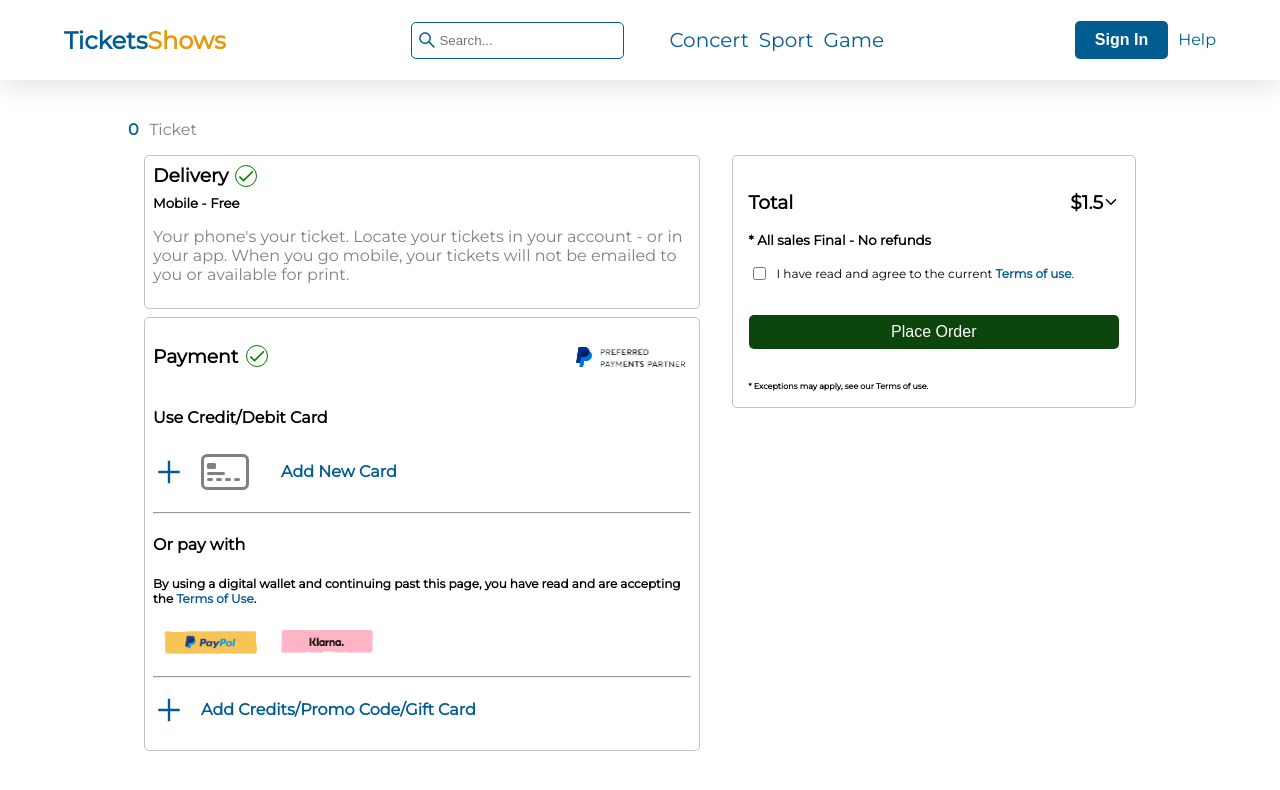
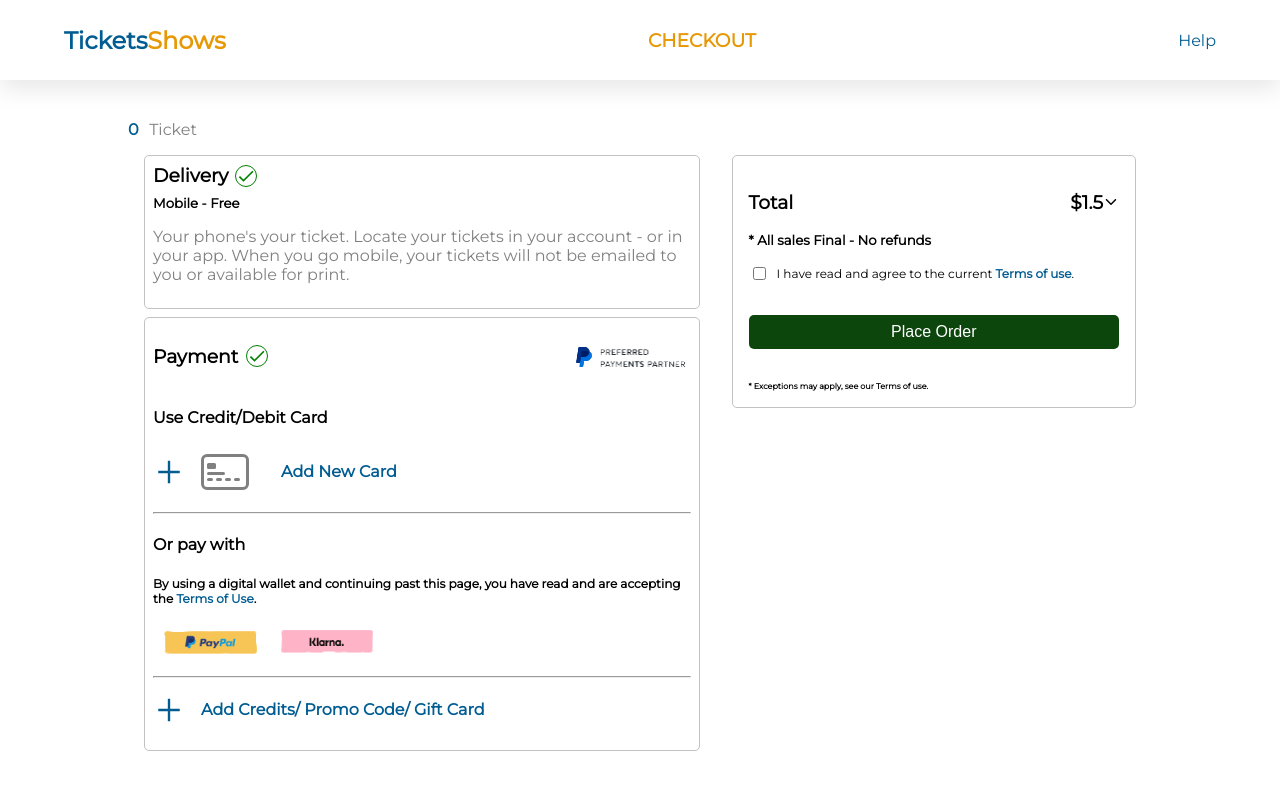
Before and after one commit to jantar25/Ticket-purchasing, a React (Create React App) app: page /checkout in a window 1280 px wide. Shown: the top 790 px of the page. Built offline with nearby package versions, Linux system fonts and the light colour scheme.

Commit message:
Remain payment form

```diff
--- a/src/Components/Payment/Payment.jsx
+++ b/src/Components/Payment/Payment.jsx
@@ -1,15 +1,29 @@
-import React from 'react'
+import React,{ useState} from 'react'
 import { MdDone } from 'react-icons/md'
 import {BsCreditCard2Front} from 'react-icons/bs'
-import { AiOutlinePlus,AiOutlineMinus } from 'react-icons/ai';
+import { AiOutlinePlus } from 'react-icons/ai';
 
+import PaymentForm from '../PaymentForm/PaymentForm';
 import pay1Img from '../../Assets/pay1.png'
-import pay3Img from '../../Assets/pay3.png'
 import pay4Img from '../../Assets/pay4.png'
 import pay5Img from '../../Assets/pay5.png'
 import './payment.css'
 
 const Payment = () => {
+    const [toggleForm,setToggleForm] = useState(false)
+    const [toggleCodeForm,setToggleCodeForm] = useState(false)
+    const [code,setCode] = useState('')
+
+    const handleToggleForm = () => {
+        setToggleForm(!toggleForm)
+    }
+
+    const submitCode = (e) => {
+        e.preventDefault()
+        console.log(code)
+        setCode('')
+    }
+
   return (
     <div className='wrap-left'>
         <div className='delivery-container'>
@@ -34,9 +48,11 @@ const Payment = () => {
                 <img src={pay1Img} alt="card-img" />
             </div>
             <div className='payment-methode'>
+                {!toggleForm ?
+                <div>
                     <div className='first-methode'>
                         <h4>Use Credit/Debit Card</h4>
-                    <div className='first-methode-container'>
+                        <div className='first-methode-container' onClick={handleToggleForm}>
                             <AiOutlinePlus />
                             <div className='icon'>
                                 <BsCreditCard2Front />
@@ -54,14 +70,31 @@ const Payment = () => {
                             <img src={pay5Img} alt='klarna-img' />
                         </div>
                     </div>
+                </div> : <PaymentForm handleToggleForm={handleToggleForm} />}
                 <hr />
-                <div className='third-methode'>
+                <div>
+                    {!toggleCodeForm?
+                    <div className='third-methode' onClick={()=>setToggleCodeForm(!toggleCodeForm)}>
                         <AiOutlinePlus />
-                    <h4>
-                        <span>Add Credits</span>/
-                        <span>Promo Code</span>/
-                        <span>Gift Card</span>
-                    </h4>
+                        <h4>Add Credits/ Promo Code/ Gift Card </h4>
+                    </div> :
+                    <div className='codeForm-container'>
+                        <h4>Add Credits / Promo Codes / Gift Cards</h4>
+                        <p>Combine up to 5 promo codes and 5 gift cards.
+                            (Hang on to your gift cards in case of a refund.)</p>
+                        <form onSubmit={submitCode}>
+                            <p>Credit / Promo Code / Gift Card Number</p>
+                            <div className='codeInput-container'>
+                                <input
+                                    type='text'
+                                    value={code}
+                                    placeholder='Enter Code or Number'
+                                    onChange={(e)=>setCode(e.target.value)} />
+                                <button type='submit'>Apply</button>
+                            </div>
+                        </form>
+                    </div>
+                    }
                 </div>
             </div>
         </div>
--- a/src/Components/Payment/payment.css
+++ b/src/Components/Payment/payment.css
@@ -74,6 +74,7 @@
     color: #015C92;
     font-size: 2rem;
     margin: 1rem 0;
+    cursor: pointer;
 }
 
 .payment-methode .first-methode .first-methode-container h4,.third-methode h4 {
@@ -109,10 +110,55 @@
     color: #015C92;
 }
 
+.codeForm-container p {
+    margin: 0;
+    font-size: 15px;
+}
+
+.codeForm-container form {
+    display: flex;
+    flex-direction: column;
+    margin: 2rem 0;
+}
+
+.codeForm-container .codeInput-container {
+    display: flex;
+    flex-direction: column;
+    margin-top: .3rem;
+}
+
+.codeForm-container .codeInput-container input {
+    padding: .8rem;
+    width: calc(100% - 1.8rem);
+}
+
+.codeForm-container .codeInput-container button {
+    font-weight: 700;
+    color: #015C92;
+    border:1px solid #015C92;
+    padding: .8rem 1.5rem;
+    background: #eee;
+    margin-top: .5rem;
+}
+
 @media only screen and (min-width: 377px) {
     .payment-methode .second-methode .images-container {
         flex-direction: row;
         align-items: center;
+    }
+}
+
+@media only screen and (min-width: 768px) {
+    .codeForm-container .codeInput-container {
+        flex-direction: row;
+        align-items: center;
+        justify-content: center;
+    }
+    .codeForm-container .codeInput-container input,button {
+        margin: 0 1rem 0 0;
+    }
+    .codeForm-container .codeInput-container button {
+        margin-top: 0;
     }
 }
 
--- /dev/null
+++ b/src/Components/PaymentForm/PaymentForm.jsx
@@ -0,0 +1,19 @@
+import React from 'react'
+import { IoIosArrowBack } from 'react-icons/io'
+
+import pay3Img from '../../Assets/pay3.png'
+import './paymentForm.css'
+
+const PaymentForm = ({handleToggleForm}) => {
+  return (
+    <div>
+        <div onClick={handleToggleForm}>
+            <IoIosArrowBack />
+            <span>Back to Stored Cards</span>
+        </div>
+        <img src={pay3Img} alt='cards-img' />
+    </div>
+  )
+}
+
+export default PaymentForm
--- a/src/Components/Shows/Show/Show.jsx
+++ b/src/Components/Shows/Show/Show.jsx
@@ -29,7 +29,7 @@ const Show = ({ticket,toggleAccordion,clicked}) => {
                     <BsThreeDotsVertical />
                 </div>
             </div>
-            <Link to={`/ticket/${ticket.id}`} target="_blank">
+            <Link to={`/ticket/${ticket.id}`} target="_blank" style={{textDecoration: 'none'}}>
                 <button>See Ticket</button>
             </Link>
         </div>
@@ -85,7 +85,7 @@ const Show = ({ticket,toggleAccordion,clicked}) => {
                         )}
                     </div>
                 </div>
-                <Link to={`/ticket/${ticket.id}`} target="_blank">
+                <Link to={`/ticket/${ticket.id}`} target="_blank" style={{textDecoration: 'none'}}>
                     <button>See Ticket</button>
                 </Link>
             </div>
--- a/src/Pages/Checkout/Checkout.jsx
+++ b/src/Pages/Checkout/Checkout.jsx
@@ -1,7 +1,6 @@
 import React from 'react'
 
 import { useOrderContext } from '../../Context/Context'
-import NavBar from '../../Components/NavBar/NavBar'
 import Billing from '../../Components/Billing/Billing';
 import Payment from '../../Components/Payment/Payment';
 
@@ -13,7 +12,13 @@ const Checkout = () => {
 
   return (
     <div>
-        <NavBar />
+        <div className='navbar-container'>
+            <div className='navbar-left'>
+                <h2>Tickets<span className='logo'>Shows</span></h2>
+            </div>
+            <h3>CHECKOUT </h3>
+            <span>Help</span>
+        </div>
         <div className='checkout-container'>
             <div className='ticket-info'>
                 <h4>{order.ticketartist}</h4>
--- a/src/Pages/Checkout/checkout.css
+++ b/src/Pages/Checkout/checkout.css
@@ -1,3 +1,27 @@
+.navbar-container {
+    height: 80px;
+    position: sticky;
+    top: 0;
+    padding: 0 5%;
+    display: flex;
+    align-items: center;
+    justify-content: space-between;
+    background: #fff;
+    color: #015C92;
+    box-shadow: 0 .5rem 1.5rem rgba(0,0,0,.1);
+    z-index: 10;
+}
+
+.navbar-left .logo {
+    display: none;
+    color: rgb(231, 152, 5);
+}
+
+.navbar-container h3 {
+    margin: 0;
+    color: rgb(231, 152, 5);
+}
+
 .checkout-container {
     padding: 2rem 5%;
     display:flex;
@@ -27,6 +51,12 @@
     flex-direction: column;
 }
 
+@media only screen and (min-width: 450px) {
+    .navbar-left .logo{
+        display: inline;
+    }
+}
+
 @media only screen and (min-width: 1024px) {
     .checkout-container {
         padding: 2rem 10%;
```
Also changed, not shown: src/Components/PaymentForm/paymentForm.css (added). Lines whose indentation alone changed are shown as unchanged.
